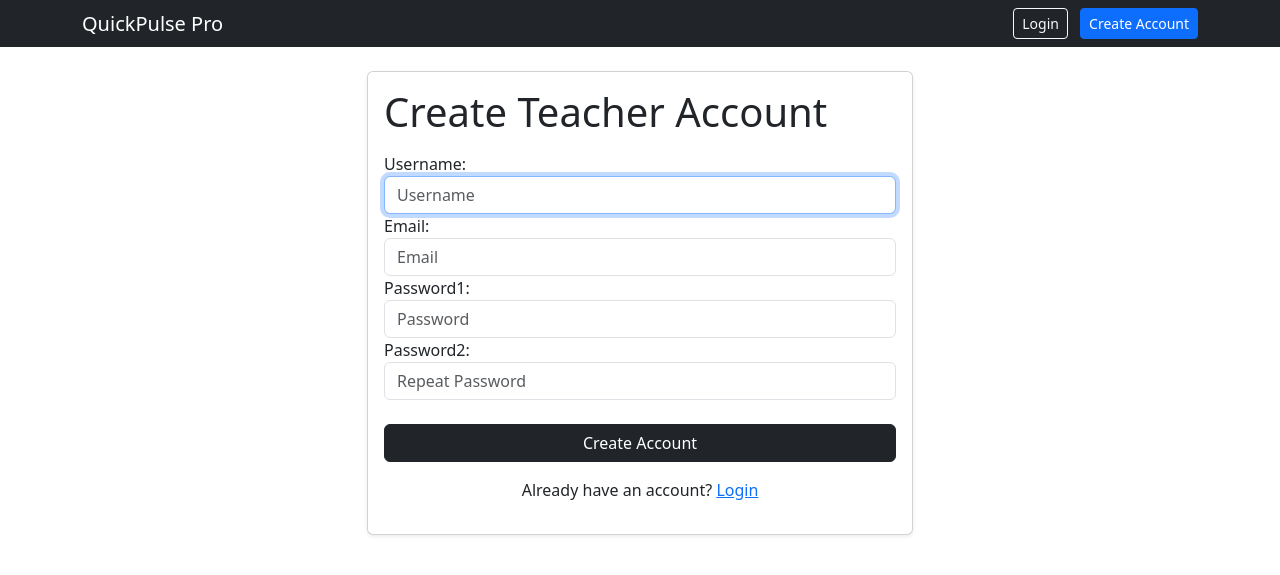
After one commit to sfranz2422/quickpulsepro, a Django app: page /register/ in a window 1280 px wide. The commit adds this page. Shown: the top 575 px of the page. Run offline with Django 5.2, Linux system fonts and the light colour scheme.

Commit message:
add login

```diff
--- a/polls/forms.py
+++ b/polls/forms.py
@@ -1,20 +1,116 @@
+from cProfile import label
+
 from django import forms
 from .models import PollQuestion, PollResponse
-
+from django.contrib.auth.forms import UserCreationForm
+from django.contrib.auth.models import User
+from django.contrib.auth.forms import AuthenticationForm
 
 class PollQuestionForm(forms.ModelForm):
     class Meta:
         model = PollQuestion
+
         fields = [
-            'question_text',
-            'option_a',
-            'option_b',
-            'option_c',
-            'option_d',
-                  ]
+            "question_text",
+            "option_a",
+            "option_b",
+            "option_c",
+            "option_d",
+        ]
 
+        widgets = {
+            "question_text": forms.TextInput(attrs={
+                "class": "form-control",
+                "placeholder": "Enter question"
+            }),
+
+            "option_a": forms.TextInput(attrs={
+                "class": "form-control",
+                "placeholder": "Option A"
+            }),
+
+            "option_b": forms.TextInput(attrs={
+                "class": "form-control",
+                "placeholder": "Option B"
+            }),
+
+            "option_c": forms.TextInput(attrs={
+                "class": "form-control",
+                "placeholder": "Option C (optional)"
+            }),
+
+            "option_d": forms.TextInput(attrs={
+                "class": "form-control",
+                "placeholder": "Option D (optional)"
+            }),
+        }
+
+class SelectTeacherForm(forms.Form):
+    teacher_id = forms.IntegerField(
+        label="",
+        widget=forms.TextInput(attrs={
+            "class": "form-control",
+            "placeholder": "Enter teacher ID"
+        })
+    )
 
 class PollResponseForm(forms.ModelForm):
     class Meta:
         model = PollResponse
         fields = ["selected_option"]
+
+class TeacherRegistrationForm(UserCreationForm):
+
+    username = forms.CharField(
+        widget=forms.TextInput(attrs={
+            "class": "form-control",
+            "placeholder": "Username"
+        })
+    )
+
+    email = forms.EmailField(
+        required=True,
+        widget=forms.EmailInput(attrs={
+            "class": "form-control",
+            "placeholder": "Email"
+        })
+    )
+
+    password1 = forms.CharField(
+        widget=forms.PasswordInput(attrs={
+            "class": "form-control",
+            "placeholder": "Password"
+        })
+    )
+
+    password2 = forms.CharField(
+        widget=forms.PasswordInput(attrs={
+            "class": "form-control",
+            "placeholder": "Repeat Password"
+        })
+    )
+
+    class Meta:
+        model = User
+
+        fields = [
+            "username",
+            "email",
+            "password1",
+            "password2",
+        ]
+class TeacherLoginForm(AuthenticationForm):
+
+    username = forms.CharField(
+        widget=forms.TextInput(attrs={
+            "class": "form-control",
+            "placeholder": "Username"
+        })
+    )
+
+    password = forms.CharField(
+        widget=forms.PasswordInput(attrs={
+            "class": "form-control",
+            "placeholder": "Password"
+        })
+    )
--- a/polls/models.py
+++ b/polls/models.py
@@ -20,6 +20,7 @@ class PollQuestion(models.Model):
         return self.question_text
 
 
+
 class PollResponse(models.Model):
     question = models.ForeignKey(
         PollQuestion,
--- a/polls/urls.py
+++ b/polls/urls.py
@@ -9,4 +9,8 @@ urlpatterns = [
 
     path("student/<int:teacher_id>/", views.student_room, name="student_room"),
     path("student/<int:teacher_id>/submit/", views.submit_response, name="submit_response"),
+
+    path("student/", views.student_landing, name="student_landing"),
+path("register/", views.register_teacher, name="register_teacher"),
+
 ]
--- a/polls/views.py
+++ b/polls/views.py
@@ -5,7 +5,11 @@ from django.contrib.auth.decorators import login_required
 from .models import PollQuestion
 from .forms import PollQuestionForm
 from .models import PollResponse
-
+from .forms import SelectTeacherForm
+from django.contrib import messages
+from .forms import TeacherRegistrationForm
+from django.contrib.auth import login
+from polls.forms import TeacherLoginForm
 
 @login_required
 def dashboard(request):
@@ -42,6 +46,22 @@ def create_question(request):
     return render(request, "create_question.html", {
         "form": form
     })
+def student_landing(request):
+
+
+    if request.method == "POST":
+        form = SelectTeacherForm(request.POST)
+
+        if form.is_valid():
+            teacher_id = form.cleaned_data["teacher_id"]
+
+            return redirect("student_room", teacher_id=teacher_id)
+    else:
+        form = SelectTeacherForm()
+
+    return render(request,"student_landing.html", {"form":form})
+
+
 
 
 def student_room(request, teacher_id):
@@ -69,6 +89,15 @@ def submit_response(request, teacher_id):
     if question is None:
         return redirect("student_room", teacher_id=teacher_id)
 
+    session_key = f"answered_question_{question.id}"
+    if request.session.get(session_key):
+        messages.warning(request, "Question already answered.")
+
+        return redirect(
+            "student_room",
+            teacher_id=teacher.id
+        )
+
     if request.method == "POST":
         selected_option = request.POST.get("selected_option")
         if selected_option:
@@ -76,7 +105,7 @@ def submit_response(request, teacher_id):
                 question=question,
                 selected_option=selected_option
             )
-
+            request.session[session_key] = True
             return render(request, "thank_you.html",{"teacher":teacher, "question":question})
 
     return redirect("student_room", teacher_id=teacher_id)
@@ -122,3 +151,19 @@ def question_results(request, question_id):
         "results": results,
         "total_responses": total_responses,
     })
+
+def register_teacher(request):
+    if request.method == "POST":
+        form = TeacherRegistrationForm(request.POST)
+
+        if form.is_valid():
+            user = form.save()
+            login(request, user)
+            messages.success(request, "Account created successfully.")
+            return redirect("dashboard")
+    else:
+        form = TeacherRegistrationForm()
+
+    return render(request, "register.html", {
+        "form": form
+    })
--- a/quickpulsepro/urls.py
+++ b/quickpulsepro/urls.py
@@ -18,11 +18,11 @@ from django.contrib import admin
 from django.urls import path, include
 from django.contrib.auth import views as auth_views
 from django.views.generic import RedirectView
-
+from polls.forms import TeacherLoginForm
 urlpatterns = [
     path('admin/', admin.site.urls),
     path("", RedirectView.as_view(pattern_name="dashboard", permanent=False)),
-    path("login/", auth_views.LoginView.as_view(template_name="login.html"), name="login"),
+    path("login/", auth_views.LoginView.as_view(template_name="login.html", authentication_form = TeacherLoginForm), name="login"),
     path("logout/", auth_views.LogoutView.as_view(template_name='logout.html'), name="logout"),
 
     path("", include("polls.urls")),
--- a/templates/base.html
+++ b/templates/base.html
@@ -36,17 +36,33 @@
     <button class="btn btn-outline-light btn-sm">Logout</button>
 </form>
 
-            {% else %}
-                <a href="{% url 'login' %}" class="btn btn-outline-light btn-sm">
-                    Login
-                </a>
-            {% endif %}
+  {% else %}
+    <a href="{% url 'login' %}" class="btn btn-outline-light btn-sm me-2">
+        Login
+    </a>
+
+    <a href="{% url 'register_teacher' %}" class="btn btn-primary btn-sm">
+        Create Account
+    </a>
+{% endif %}
         </div>
 
     </div>
 </nav>
 
 <div class="container">
+{% if messages %}
+    {% for message in messages %}
+        <div class="alert alert-warning alert-dismissible fade show" role="alert">
+            {{ message }}
+
+            <button type="button"
+                    class="btn-close"
+                    data-bs-dismiss="alert">
+            </button>
+        </div>
+    {% endfor %}
+{% endif %}
     {% block content %}
     {% endblock %}
 </div>
--- /dev/null
+++ b/templates/register.html
@@ -0,0 +1,43 @@
+{% extends "base.html" %}
+
+{% block content %}
+
+<div class="row justify-content-center">
+    <div class="col-md-6">
+
+        <div class="card shadow-sm">
+            <div class="card-body">
+
+                <h1 class="mb-3">Create Teacher Account</h1>
+
+                <form method="post">
+                    {% csrf_token %}
+
+{#                    {{ form.as_p }}#}
+                    {{ form.username.label_tag }}
+                    {{ form.username }}
+                    {{ form.email.label_tag }}
+                    {{ form.email }}
+                    {{ form.password1.label_tag }}
+                    {{ form.password1 }}
+                    {{ form.password2.label_tag }}
+                    {{ form.password2 }}
+
+<br>
+                    <button class="btn btn-dark w-100">
+                        Create Account
+                    </button>
+                </form>
+
+                <p class="mt-3 text-center">
+                    Already have an account?
+                    <a href="{% url 'login' %}">Login</a>
+                </p>
+
+            </div>
+        </div>
+
+    </div>
+</div>
+
+{% endblock %}
--- a/templates/thank_you.html
+++ b/templates/thank_you.html
@@ -6,7 +6,7 @@
 <p>Your answer was submitted.</p>
 
 <p>
-    <a href="{% url 'student_room' teacher.id %}">
+    <a class="btn btn-dark" href="{% url 'student_room' teacher.id %}">
         Answer Another Question
     </a>
 </p>
```
Also changed, not shown: templates/create_question.html (+28 -2 lines), templates/dashboard.html (+63 -22 lines), templates/login.html (+45 -6 lines), templates/student_landing.html (added, +21 -0 lines).
